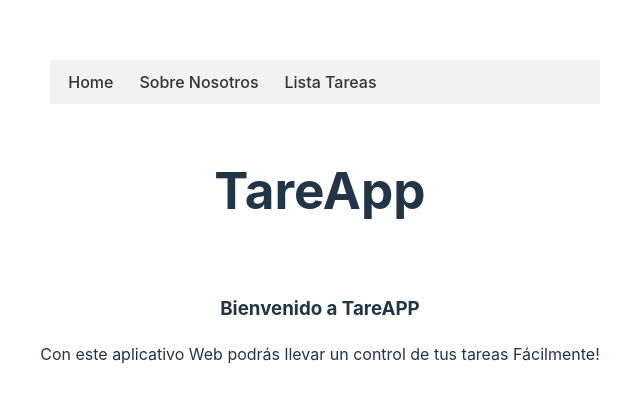
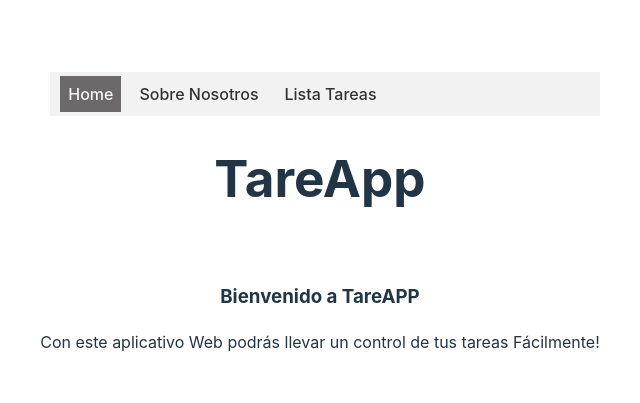
Before and after one commit to Pejoma2/my-react-tasks-list, a React (Vite) app: page / in a window 1280 px wide. Shown: the part 179-582 px from the top of the page, without its empty margins (320-960 px from the left). Built offline with nearby package versions, Linux system fonts and the light colour scheme.

Commit message:
menu en App.jsx - CSS para class:active de NavLink

```diff
--- a/src/App.jsx
+++ b/src/App.jsx
@@ -14,6 +14,7 @@ function App() {
   return (
     <>
       <BrowserRouter>
+      <Menu/>
         <Routes>
           <Route path="/" element={<Home/>}/>
           <Route path="SobreNosotros" element={<SobreNosotros/>}/>
--- a/src/index.css
+++ b/src/index.css
@@ -104,3 +104,8 @@ button:focus-visible {
   background-color: #f0f0f2;
   list-style-position: inside;
 }
+
+.navbar .active {
+  background-color: #6b6969;
+  color: whitesmoke;
+}
--- a/src/pages/Home.jsx
+++ b/src/pages/Home.jsx
@@ -1,10 +1,10 @@
 import Header from "../components/Header";
-import Menu from "../components/Menu";
+
 
 export default function Home() {
   return (
     <div>
-      <Menu /><br />
+
       <Header /><br />
       <h3>Bienvenido a TareAPP</h3>
       <p>
--- a/src/pages/PageNotFound.jsx
+++ b/src/pages/PageNotFound.jsx
@@ -1,10 +1,11 @@
-import Menu from "../components/Menu";
-
 export default function PageNotFound() {
   return (
     <div>
-        <Menu/>
+      <img
+        src="https://www.10decoracion.com/wp-content/uploads/gif-cara-susto-21.gif"
+        alt=""
+      />
       <h1>Page Not Found</h1>
     </div>
-  )
+  );
 }
--- a/src/pages/SobreNosotros.jsx
+++ b/src/pages/SobreNosotros.jsx
@@ -1,10 +1,10 @@
-import Menu from "../components/Menu";
+
 
 
 export default function SobreNosotros() {
   return (
     <div>
-      <Menu/>
+
       <h1>Sobre Nosotros</h1><br />
       <h4>Con este aplicativo Web podrás llevar registro de tus tareas de una manera muy sencilla</h4><br />
       <h4>Tendras acceso a estas funcionalidades:</h4>
--- a/src/pages/Tareas.jsx
+++ b/src/pages/Tareas.jsx
@@ -1,10 +1,9 @@
-import Menu from "../components/Menu";
 import TaskList from "../components/TaskList";
 
 export default function Tareas() {
   return (
     <div>
-      <Menu />
+
       <TaskList />
     </div>
   );
```
